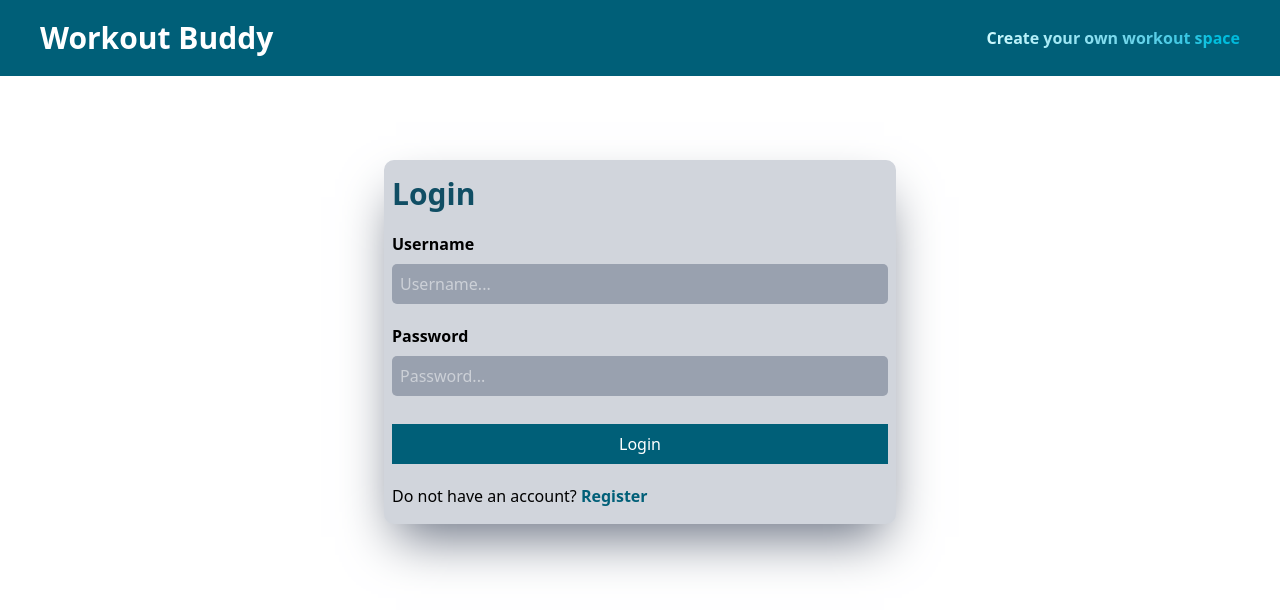
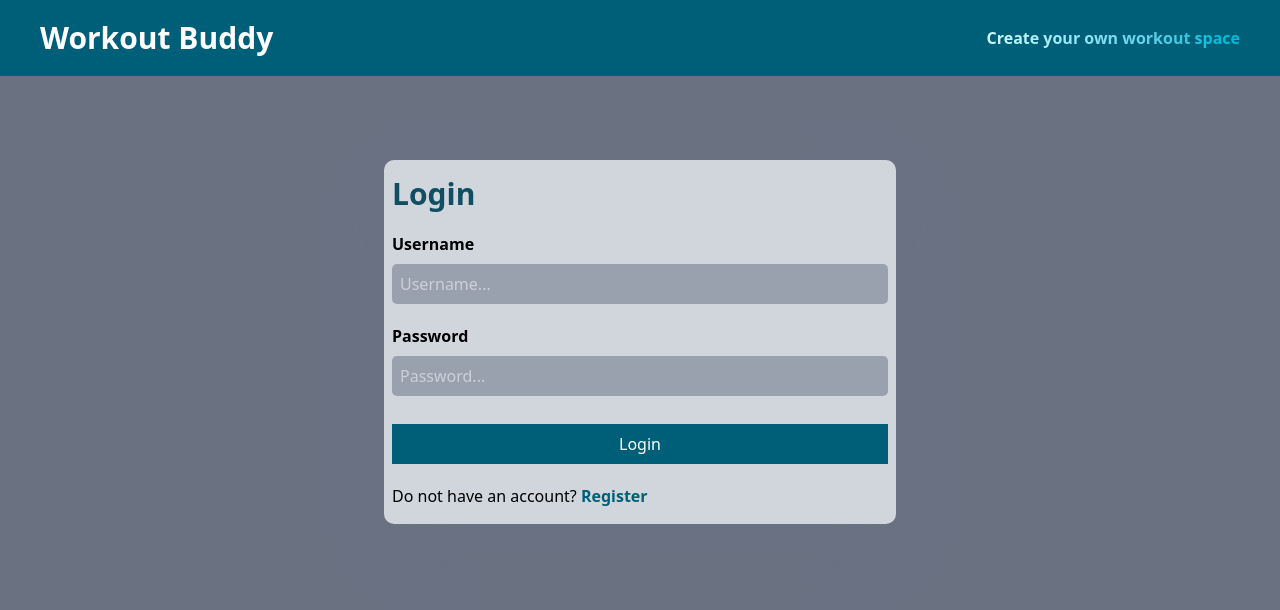
Before and after one commit to DinethSheveen/Workout-Buddy, a React (Vite) app in the folder frontend/: page /login in a window 1280 px wide. Shown: the top 610 px of the page. Built offline with nearby package versions, Linux system fonts and the light colour scheme.

Commit message:
VITE : Color combinations

```diff
--- a/frontend/src/App.jsx
+++ b/frontend/src/App.jsx
@@ -18,7 +18,7 @@ function App() {
 
 
   return (
-    <>
+    <div className="bg-gray-500 min-h-screen">
       <BrowserRouter>
         <Navbar authorizedUser={authorizedUser} setLoggedIn={setLoggedIn} loggedIn={loggedIn}/>
         <Routes>
@@ -30,7 +30,7 @@ function App() {
           </Route>
         </Routes>
       </BrowserRouter>
-    </>
+    </div>
   )
 }
 
--- a/frontend/src/components/Workout.jsx
+++ b/frontend/src/components/Workout.jsx
@@ -32,9 +32,9 @@ function Workout({workout}) {
   return (
     <div className='w-full bg-gray-400 mb-6 p-4 font-bold rounded-[10px] md:max-w-[60vw]'>
         <div className='flex justify-between items-center'>
-          <p className='text-cyan-800 text-2xl'>{workout.title}</p>
+          <p className='text-gray-800 text-2xl'>{workout.title}</p>
           <div className="flex gap-2 text-2xl">
-            <Link to={`update-workout/${workout._id}`}><BiEdit className="cursor-pointer text-cyan-600"/></Link>
+            <Link to={`update-workout/${workout._id}`}><BiEdit className="cursor-pointer text-gray-700"/></Link>
             <RiDeleteBin5Line className="text-red-700 cursor-pointer" onClick={deleteWorkout}/>
           </div>
         </div>
--- a/frontend/src/components/WorkoutForm.jsx
+++ b/frontend/src/components/WorkoutForm.jsx
@@ -58,7 +58,7 @@ function WorkoutForm() {
 
   return (
     <div className='w-[80vw] mx-auto mb-10 max-h-100 md:w-[40vw]'>
-        <form className='form flex flex-col gap-2 justify-around h-full shadow-2xl shadow-gray-500 rounded-[10px] bg-gray-300 py-4 px-2' onSubmit={handleSubmit}>
+        <form className='form flex flex-col gap-2 justify-around h-full shadow-2xl shadow-gray-500 rounded-[10px] bg-gray-300 p-4 mb-2' onSubmit={handleSubmit}>
             {/* WORKOUT */}
             <div className='flex flex-col gap-2'>
                 <label htmlFor="title" className='font-bold'>Workout</label>
--- a/frontend/src/pages/Login.jsx
+++ b/frontend/src/pages/Login.jsx
@@ -53,7 +53,7 @@ function Login({setAuthorizedUser,setLoggedIn}) {
 
   return (
     <div className='pt-40 w-[80vw] mx-auto mb-10 max-h-100 md:w-[40vw]'>
-        <form className='form flex flex-col gap-5 justify-around h-full shadow-2xl shadow-gray-500 rounded-[10px] bg-gray-300 py-4 px-2' onSubmit={handleSubmit}>
+        <form className='form flex flex-col gap-5 justify-around h-full shadow-2xl shadow-gray-500 rounded-[10px] bg-gray-300 py-4 px-2 mb-2' onSubmit={handleSubmit}>
         <p className="text-3xl font-bold text-cyan-900">Login</p>
             {/* USERNAME */}
             <div className='flex flex-col gap-2'>
```
